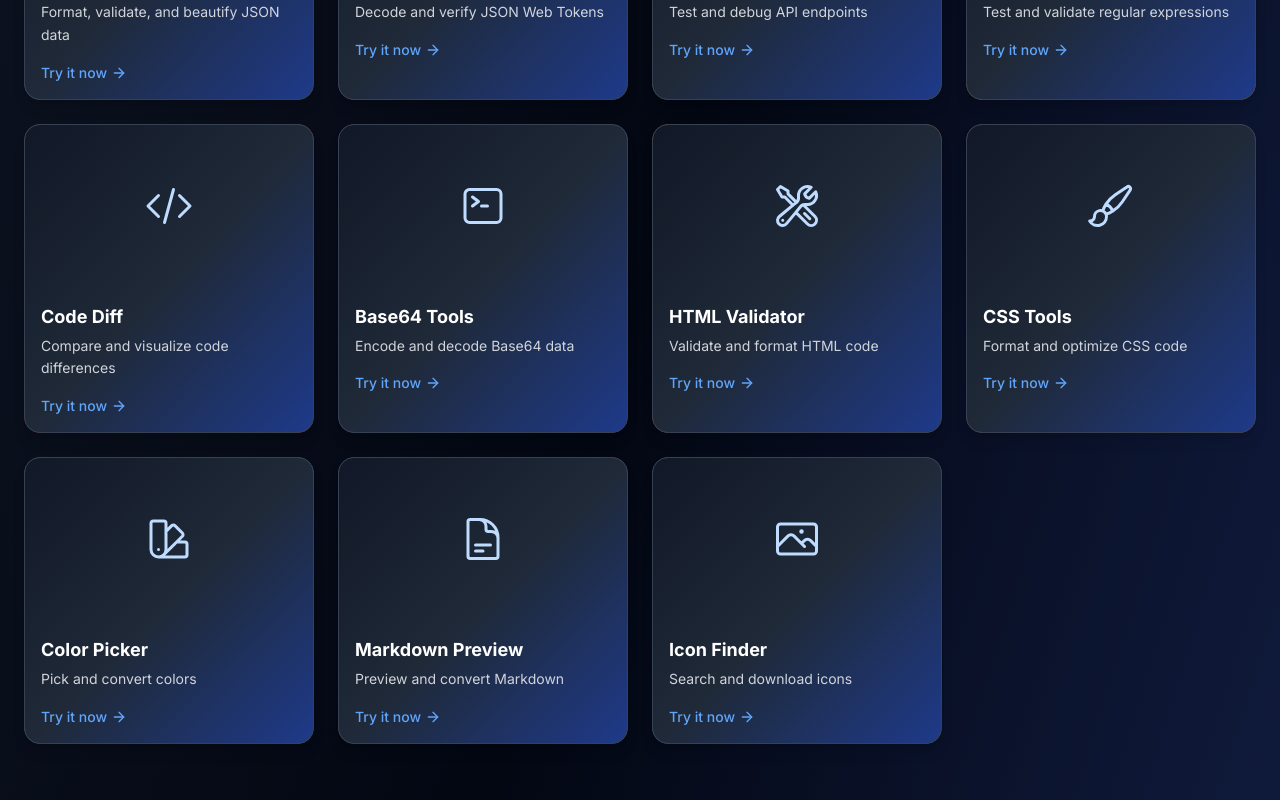
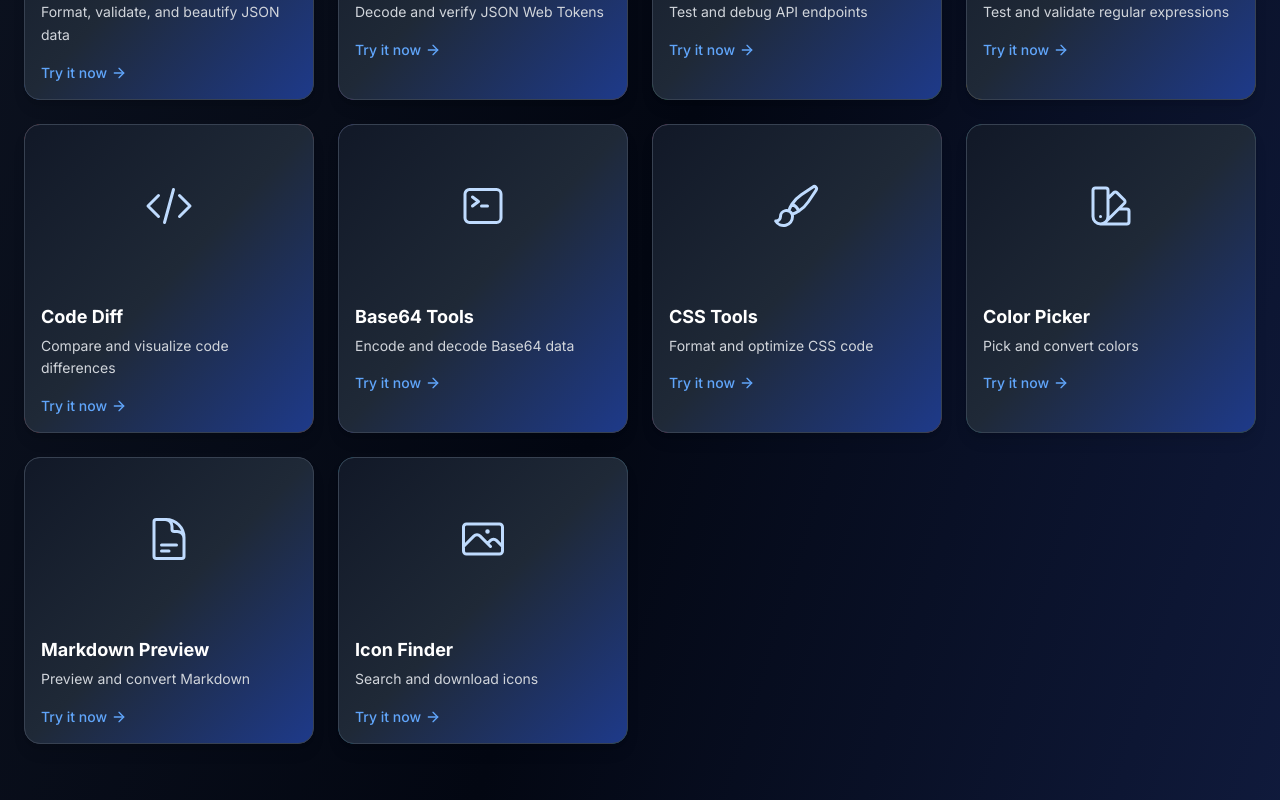
Before and after one commit to jasimvk/mydebugtools, a Next.js app: page / in a window 1280 px wide. Shown: the part 1740-2540 px from the top of the page. Built offline with nearby package versions, Linux system fonts and the light colour scheme; no server answers.

Commit message:
chore: remove HTML Validator tool from landing page tools list

```diff
--- a/src/app/page.tsx
+++ b/src/app/page.tsx
@@ -80,13 +80,6 @@
     path: '/tools/base64',
     icon: CommandLineIcon,
     bgClass: 'bg-indigo-500',
-  },
-  {
-    name: 'HTML Validator',
-    description: 'Validate and format HTML code',
-    path: '/tools/html',
-    icon: WrenchScrewdriverIcon,
-    bgClass: 'bg-orange-500',
   },
   {
     name: 'CSS Tools',
```
